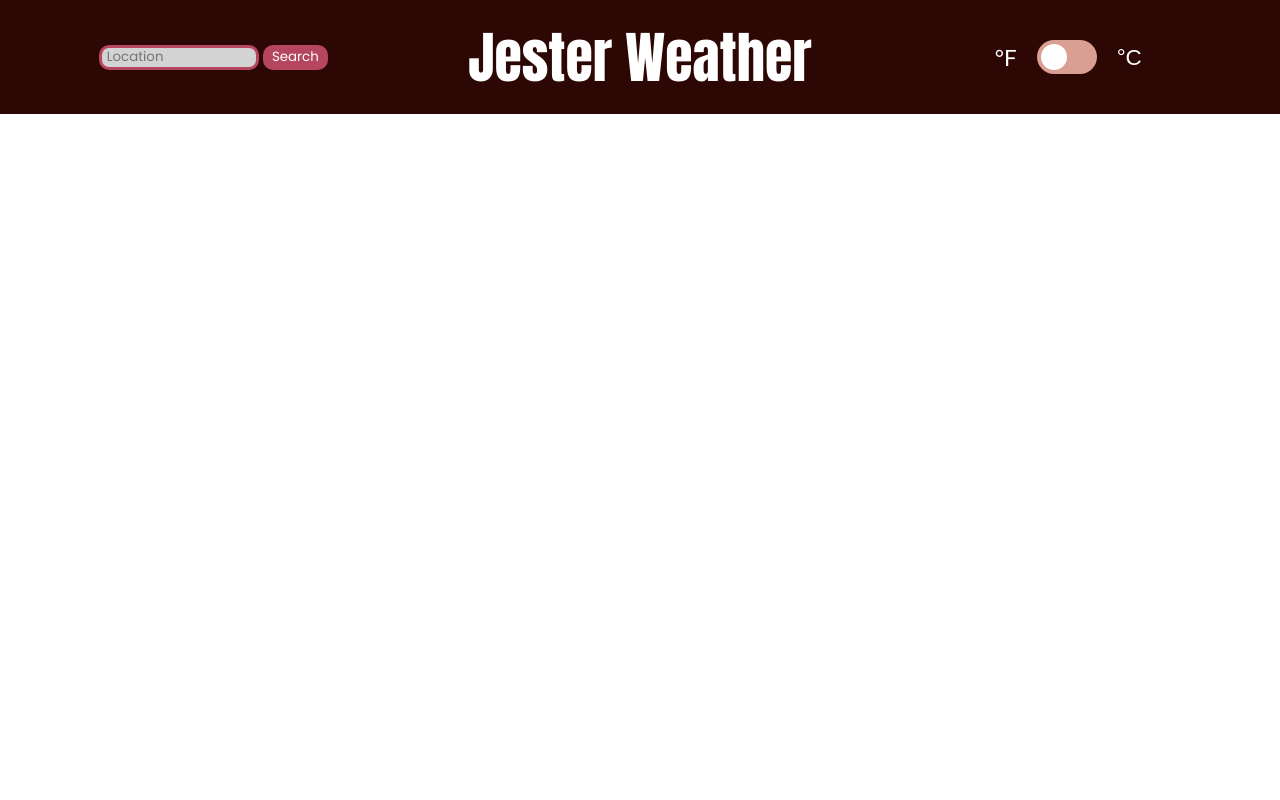
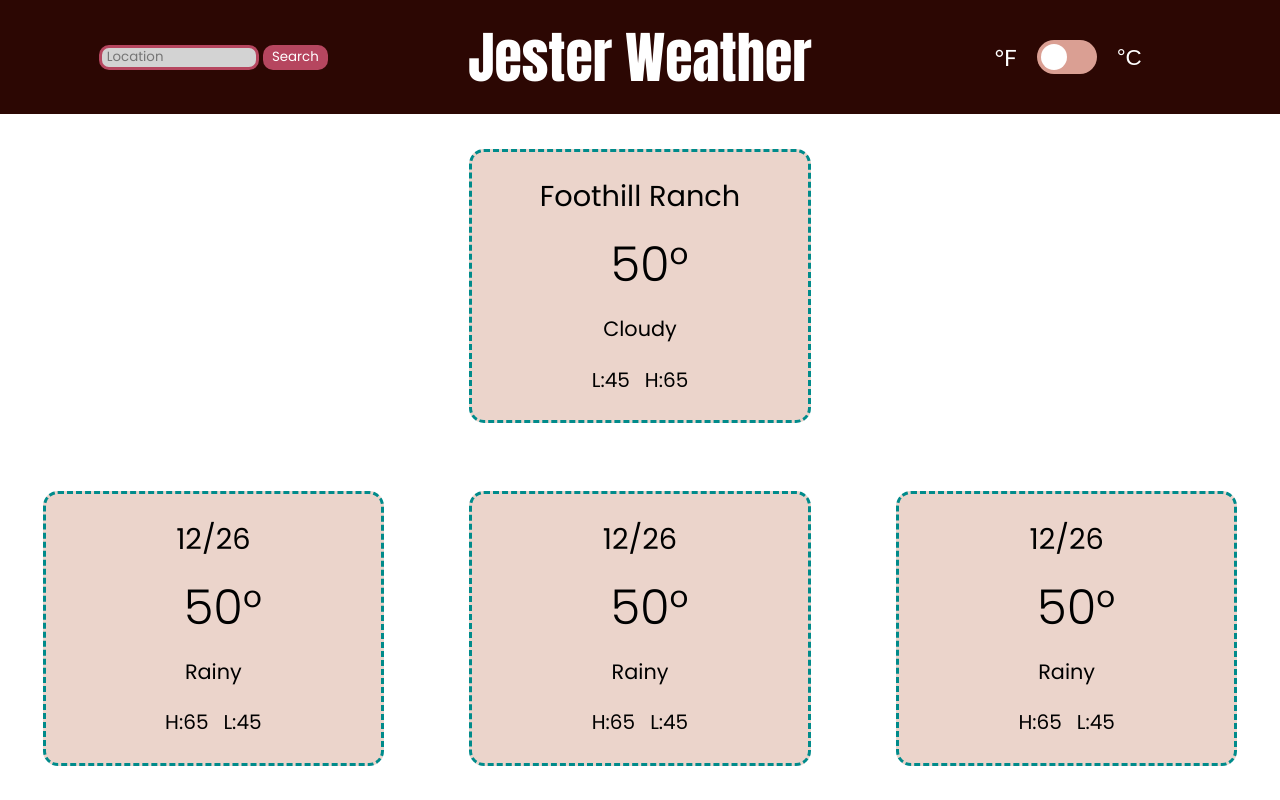
Before and after one commit to fadingmorsecode/weather-app, a website built with webpack: page src/index.html in a window 1280 px wide. Built offline with nearby package versions, Linux system fonts and the light colour scheme; a web font is replaced by a local one.

Commit message:
Create template.js and its corresponding styles

```diff
--- /dev/null
+++ b/src/dom/template.js
@@ -0,0 +1,63 @@
+export default function createTemplate() {
+  const currentWeather = document.querySelector(".current-weather");
+  const forecastWeather = document.querySelector(".forecast-weather");
+
+  const currentContainer = document.createElement("div");
+  currentContainer.classList.add("current-container");
+  const currentLocation = document.createElement("p");
+  currentLocation.classList.add("current-location-text");
+  const currentTemp = document.createElement("p");
+  currentTemp.classList.add("current-temp-text");
+  const currentCondition = document.createElement("p");
+  currentCondition.classList.add("current-condition-text");
+  const currentRangeContainer = document.createElement("div");
+  currentRangeContainer.classList.add("current-range-container");
+  const currentHigh = document.createElement("p");
+  currentHigh.classList.add("current-high-text");
+  const currentLow = document.createElement("p");
+  currentLow.classList.add("current-low-text");
+
+  currentLocation.textContent = "Foothill Ranch";
+  currentTemp.textContent = "50";
+  currentCondition.textContent = "Cloudy";
+  currentHigh.textContent = "H:65";
+  currentLow.textContent = "L:45";
+
+  currentContainer.appendChild(currentLocation);
+  currentContainer.appendChild(currentTemp);
+  currentContainer.appendChild(currentCondition);
+  currentContainer.appendChild(currentRangeContainer);
+  currentRangeContainer.appendChild(currentLow);
+  currentRangeContainer.appendChild(currentHigh);
+  currentWeather.appendChild(currentContainer);
+
+  (function createForecastDivs() {
+    for (let i = 0; i < 3; i++) {
+      const forecastContainer = document.createElement("div");
+      forecastContainer.classList.add("forecast-container");
+      const forecastDate = document.createElement("p");
+      forecastDate.classList.add("forecast-date-text");
+      forecastDate.textContent = "12/26";
+      const forecastTemp = document.createElement("p");
+      forecastTemp.classList.add("forecast-temp-text");
+      forecastTemp.textContent = "50";
+      const forecastCondition = document.createElement("p");
+      forecastCondition.classList.add("forecast-condition-text");
+      forecastCondition.textContent = "Rainy";
+      const forecastRangeContainer = document.createElement("div");
+      forecastRangeContainer.classList.add("forecast-range-container");
+      const forecastHigh = document.createElement("p");
+      forecastHigh.textContent = "H:65";
+      const forecastLow = document.createElement("p");
+      forecastLow.textContent = "L:45";
+
+      forecastContainer.appendChild(forecastDate);
+      forecastContainer.appendChild(forecastTemp);
+      forecastContainer.appendChild(forecastCondition);
+      forecastContainer.appendChild(forecastRangeContainer);
+      forecastRangeContainer.appendChild(forecastHigh);
+      forecastRangeContainer.appendChild(forecastLow);
+      forecastWeather.appendChild(forecastContainer);
+    }
+  })();
+}
--- a/src/index.html
+++ b/src/index.html
@@ -17,5 +17,7 @@
         <span class="slider round"></span>
       </label>
     </header>
+    <div class="current-weather"></div>
+    <div class="forecast-weather"></div>
   </body>
 </html>
--- a/src/index.js
+++ b/src/index.js
@@ -1,4 +1,6 @@
 import css from "./main.css";
 import loadSearchListener from "./logic/controller";
+import createTemplate from "./dom/template";
 
 loadSearchListener();
+createTemplate();
--- a/src/main.css
+++ b/src/main.css
@@ -262,3 +262,71 @@ input:checked + .slider:before {
 .slider.round:before {
   border-radius: 50%;
 }
+
+/* Weather containers */
+
+.current-weather {
+  grid-row-start: 2;
+  grid-row-end: 3;
+  grid-column-start: 2;
+  grid-column-end: 3;
+  display: flex;
+  justify-content: center;
+  align-items: center;
+}
+
+.current-container,
+.forecast-container {
+  display: flex;
+  flex-direction: column;
+  gap: 30px;
+  min-width: 80%;
+  min-height: 80%;
+  justify-content: center;
+  align-items: center;
+  font-family: poppins;
+  border: dashed 3px darkcyan;
+  background-color: #ebd4cb;
+  border-radius: 15px;
+  padding: 20px;
+}
+
+.current-location-text,
+.forecast-date-text {
+  font-size: 1.8rem;
+}
+
+.current-temp-text,
+.forecast-temp-text {
+  position: relative;
+  font-size: 3rem;
+  font-weight: 300;
+}
+
+.current-temp-text::after,
+.forecast-temp-text::after {
+  position: absolute;
+  content: "°";
+}
+
+.current-condition-text,
+.forecast-condition-text {
+  font-size: 1.3rem;
+}
+
+.current-range-container,
+.forecast-range-container {
+  display: flex;
+  gap: 15px;
+  font-size: 20px;
+}
+.forecast-weather {
+  grid-row-start: 3;
+  grid-row-end: 4;
+  grid-column-start: 1;
+  grid-column-end: 4;
+  display: grid;
+  grid-template-columns: repeat(3, 1fr);
+  justify-items: center;
+  align-items: center;
+}
```
Also changed, not shown: dist/index.html, dist/main.js, 1 other file.
